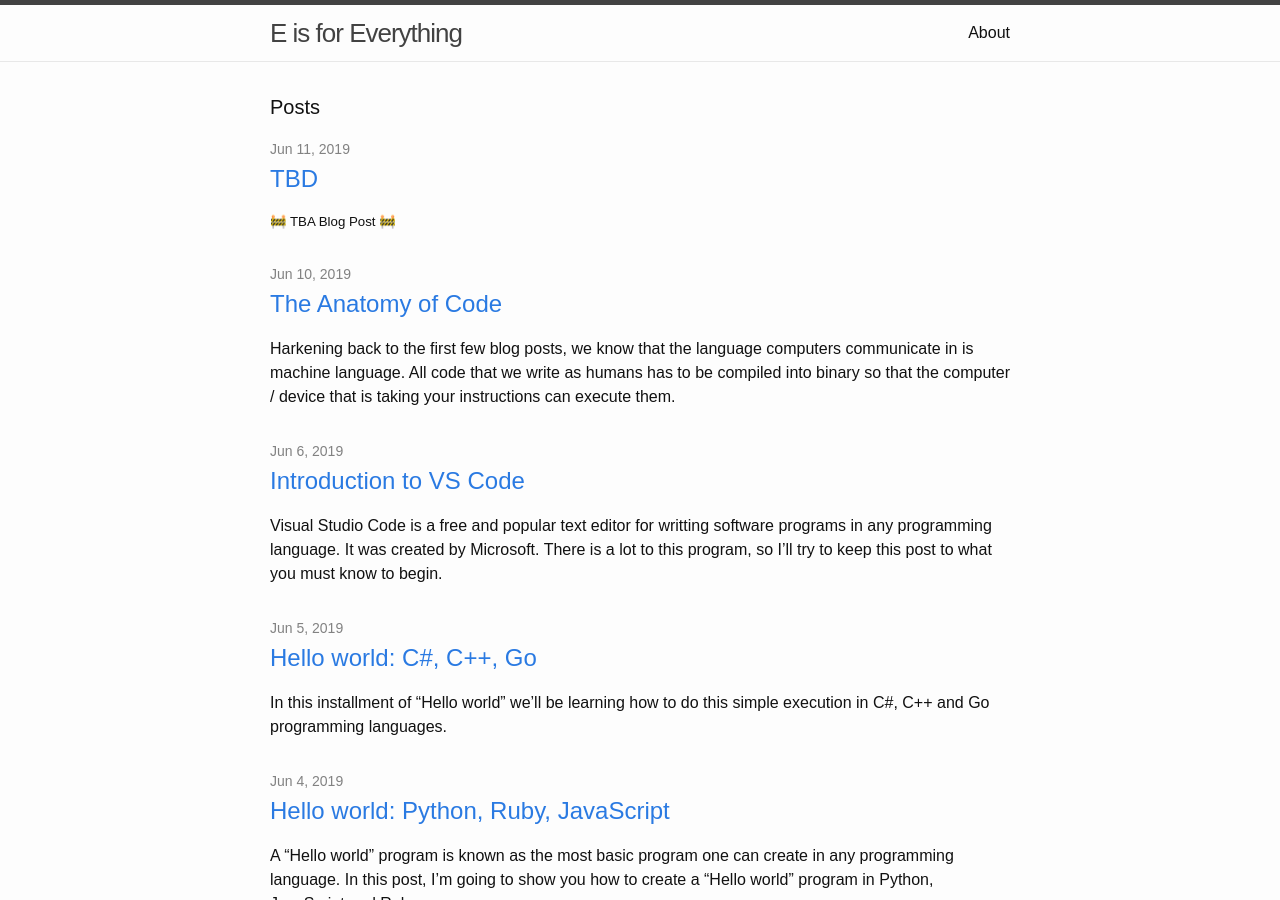
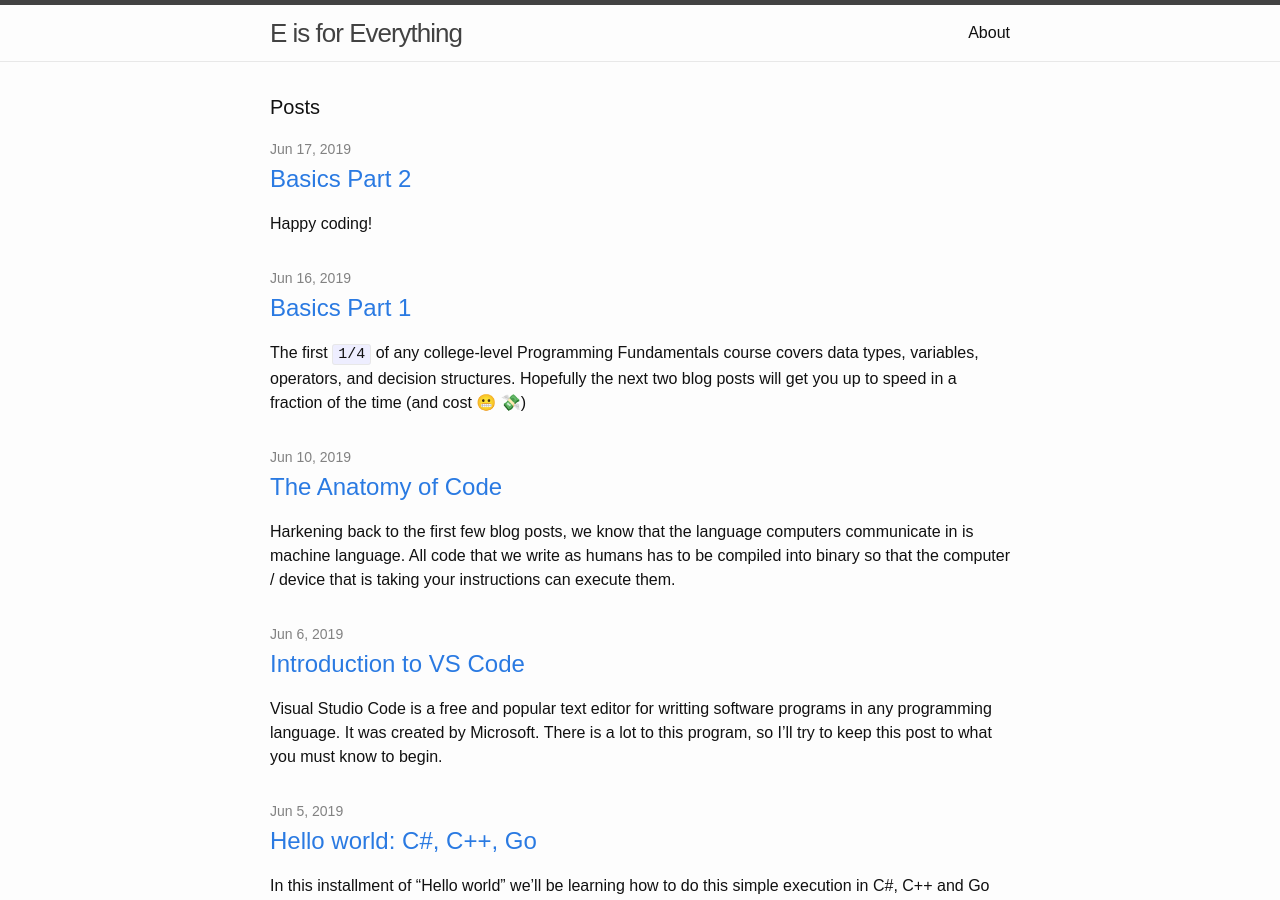
Before and after one commit to emilyannemoses/blog, a Jekyll site: the page built from index.html, in a window 1280 px wide and 900 px high. Built offline with Jekyll 4.4.1, drawn with Linux system fonts in a browser that asks for light colours.

Commit message:
adding footerS

```diff
--- /dev/null
+++ b/_posts/2019-06-16-basics-pt1.md
@@ -0,0 +1,23 @@
+---
+layout: post
+title:  "Basics Part 1"
+---
+
+The first `1/4` of any college-level Programming Fundamentals course covers data types, variables, operators, and decision structures. Hopefully the next two blog posts will get you up to speed in a fraction of the time (and cost 😬 💸)
+
+- DATA TYPES - strings, numbers, boolean, arrays, objects(this)
+
+- VARIABLE DECLARATIONS - `const`, `let`, `var`
+
+- COMPARISON OPERATORS -  `==`, `===`, `<`, `>`, `!=`, `!==`, `<=`, `>=`
+
+- LOGICAL OPERATORS - `!`, `||`, `&&`
+
+Happy coding!
+
+E
+<hr>
+<h4>Got Questions❓, Comments 🗣 or Edits ✍</h4>
+<h5>Use the Twitter thread below and hashtag <a href="https://twitter.com/hashtag/e4everything?f=tweets&vertical=default&lang=en" target="_blank">#E4Everything</a> to get in touch with me regarding this blog post:</h5>
+
+<span><a href="https://eamoses.github.io/blog/2019/06/10/code-anatomy.html" style="float:left;">Previous: Anatomy of Code</a><a href="https://eamoses.github.io/blog/2019/06/16/basics-pt2.html" style="float:right;">Next: Decision Structures</a></span>
--- a/_posts/2019-06-11-tba.md
+++ b/_posts/2019-06-17-basics-pt2.md
@@ -1,11 +1,7 @@
 ---
 layout: post
-title:  "TBD"
+title:  "Basics Part 2"
 ---
-
-<h5>
-🚧 TBA Blog Post 🚧
-</h5>
 
 Happy coding!
 
@@ -14,4 +10,4 @@ E
 <h4>Got Questions❓, Comments 🗣 or Edits ✍</h4>
 <h5>Use the Twitter thread below and hashtag <a href="https://twitter.com/hashtag/e4everything?f=tweets&vertical=default&lang=en" target="_blank">#E4Everything</a> to get in touch with me regarding this blog post:</h5>
 
-<span><a href="https://eamoses.github.io/blog/2019/06/10/code-anatomy.html" style="float:left;">Previous: Anatomy of Code</a><a href="#" style="float:right;">Next: TBD</a></span>
+<span><a href="https://eamoses.github.io/blog/2019/06/16/basics-pt1.html" style="float:left;">Previous: Basics Part1</a><a href="#" style="float:right;">Next: TBD</a></span>
```
Also changed, not shown: _posts/2019-06-10-code-anatomy.md (+5 -5 lines).
